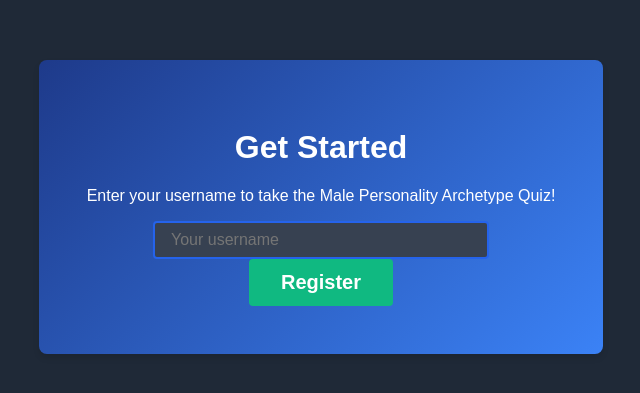
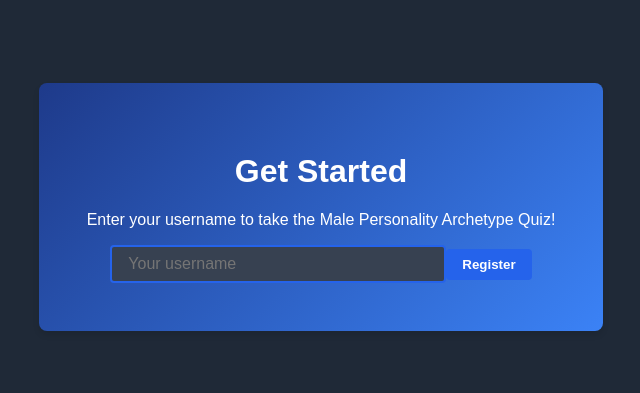
Before and after one commit to dhope1/Archetypes, a React (Create React App) app in the folder archetype-quiz/: page / in a window 1280 px wide. Shown: the part 193-586 px from the top of the page, without its empty margins (319-959 px from the left). Built offline with nearby package versions, Linux system fonts and the light colour scheme.

Commit message:
Regiter.js updated, A fewUI tweaks: registration button size and space between the button and field increased

```diff
--- a/archetype-quiz/src/components/Register.js
+++ b/archetype-quiz/src/components/Register.js
@@ -1,4 +1,3 @@
-
 import React, { useState } from 'react';
 
 function Register({ onRegister }) {
@@ -21,10 +20,10 @@ function Register({ onRegister }) {
           value={username}
           onChange={(e) => setUsername(e.target.value)}
           placeholder="Your username"
-          className="input mb-4"
+          className="input mb-6"
           required
         />
-        <button type="submit" className="button start-button">
+        <button type="submit" className="button register-button">
           Register
         </button>
       </form>
```
